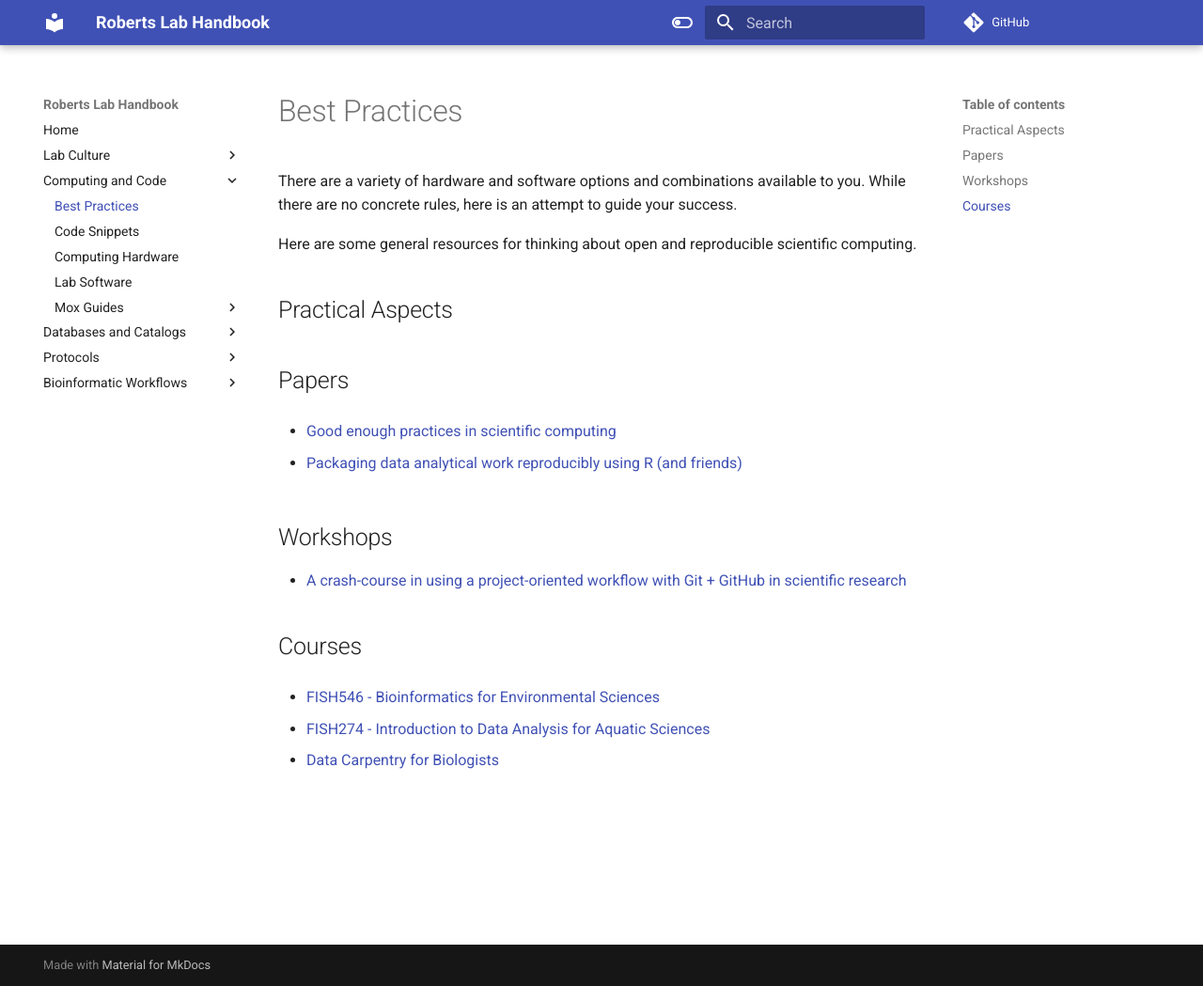
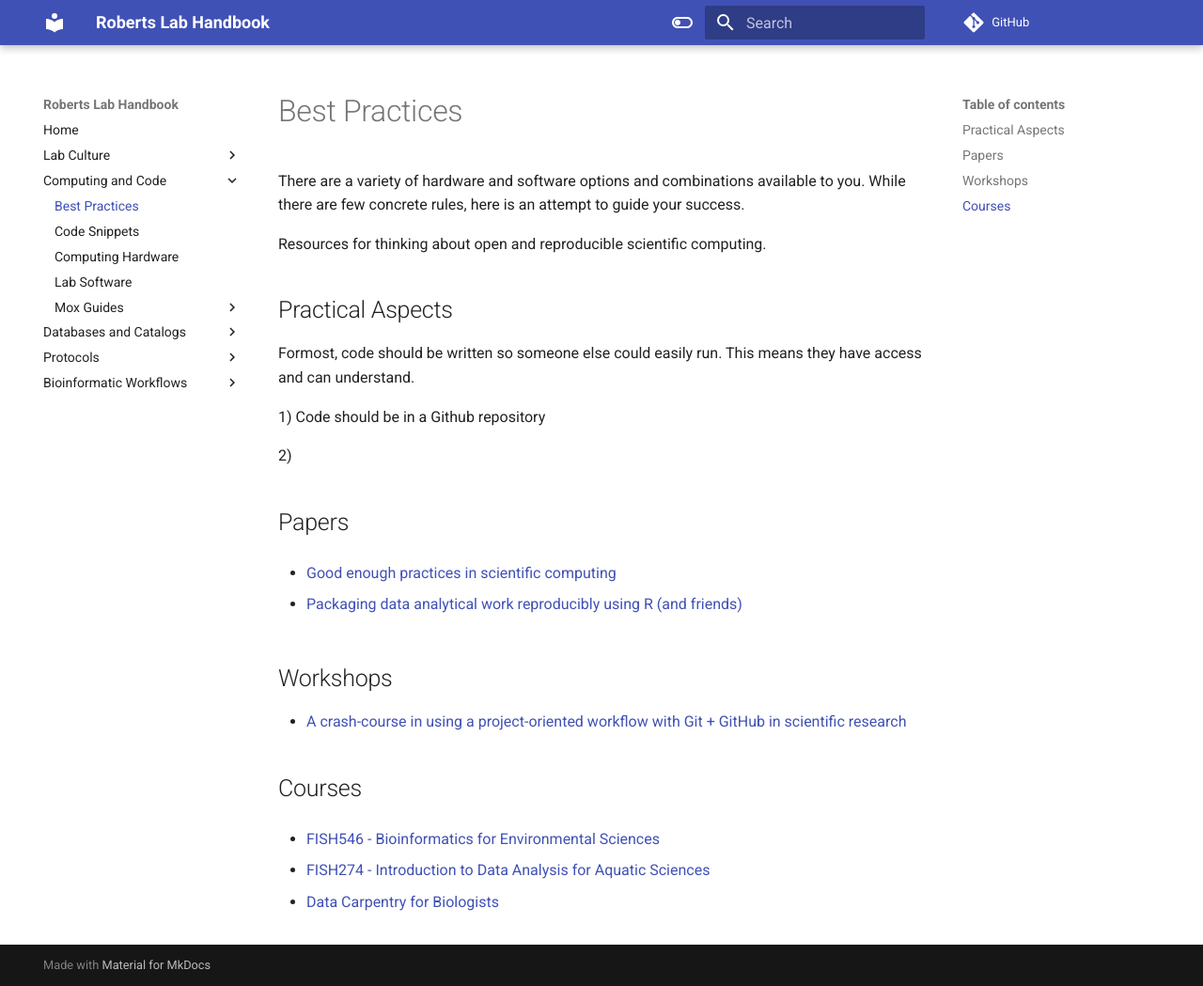
Before and after one commit to RobertsLab/resources, an MkDocs documentation site: the page built from docs/Computing-Best-Practices.md, in a window 1280 px wide and 1049 px high. Shown: the whole window at 94% size. Built offline with MkDocs 1.6.1 and Material for MkDocs 9.7.7, drawn with Linux system fonts in a browser that asks for light colours; comment, search, counter and statistics services are not loaded.

Commit message:
started bp

```diff
--- a/docs/Computing-Best-Practices.md
+++ b/docs/Computing-Best-Practices.md
@@ -1,12 +1,17 @@
 
-There are a variety of hardware and software options and combinations available to you. While there are no concrete rules, here is an attempt to guide your success.
+There are a variety of hardware and software options and combinations available to you. While there are few concrete rules, here is an attempt to guide your success.
 
 
-Here are some general resources for thinking about open and reproducible scientific computing.
+Resources for thinking about open and reproducible scientific computing.
 
 
 ## Practical Aspects
 
+Formost, code should be written so someone else could easily run. This means they have access and can understand.
+
+1) Code should be in a Github repository
+
+2)
 
 
 
```
